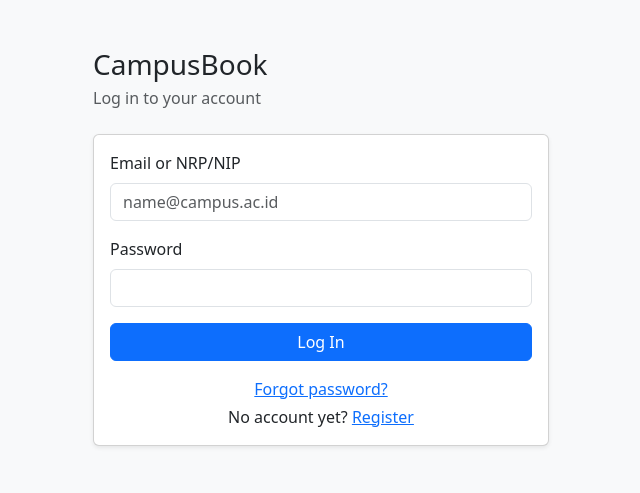
After one commit to gentlemenguy1101/campusbook, a Laravel app: page /login in a window 1280 px wide. The commit adds this page. Shown: the top 493 px of the page, without its empty margins (319-959 px from the left). Run offline with Laravel 12, Linux system fonts and the light colour scheme.

Commit message:
Add login page (UC-02) and link to register (UC-01)

```diff
--- /dev/null
+++ b/resources/views/login.blade.php
@@ -0,0 +1,33 @@
+<!DOCTYPE html>
+<html lang="en">
+
+<head>
+    <meta charset="UTF-8">
+    <meta name="viewport" content="width=device-width, initial-scale=1">
+    <title>CampusBook - Log In</title>
+    <link href="https://cdn.jsdelivr.net/npm/bootstrap@5.3.3/dist/css/bootstrap.min.css" rel="stylesheet">
+</head>
+
+<body class="bg-light">
+    <div class="container py-5" style="max-width: 480px;">
+        <h1 class="h3 mb-1">CampusBook</h1>
+        <p class="text-muted mb-4">Log in to your account</p>
+        <div class="card shadow-sm">
+            <div class="card-body">
+                <div class="mb-3">
+                    <label class="form-label">Email or NRP/NIP</label>
+                    <input type="text" class="form-control" placeholder="name@campus.ac.id">
+                </div>
+                <div class="mb-3">
+                    <label class="form-label">Password</label>
+                    <input type="password" class="form-control">
+                </div>
+                <button class="btn btn-primary w-100">Log In</button>
+                <p class="text-center mt-3 mb-1"><a href="#">Forgot password?</a></p>
+                <p class="text-center mb-0">No account yet? <a href="{{ url('/register') }}">Register</a></p>
+            </div>
+        </div>
+    </div>
+</body>
+
+</html>
--- a/resources/views/register.blade.php
+++ b/resources/views/register.blade.php
@@ -38,6 +38,7 @@
                     <input type="password" class="form-control">
                 </div>
                 <button class="btn btn-primary w-100">Register</button>
+                <p class="text-center mt-3 mb-0">Already have an account? <a href="{{ url('/login') }}">Log in</a></p>
             </div>
         </div>
     </div>
--- a/routes/web.php
+++ b/routes/web.php
@@ -9,3 +9,6 @@ Route::get('/', function () {
 Route::get('/register', function () {
     return view('register');
 });
+Route::get('/login', function () {
+    return view('login');
+});
```
